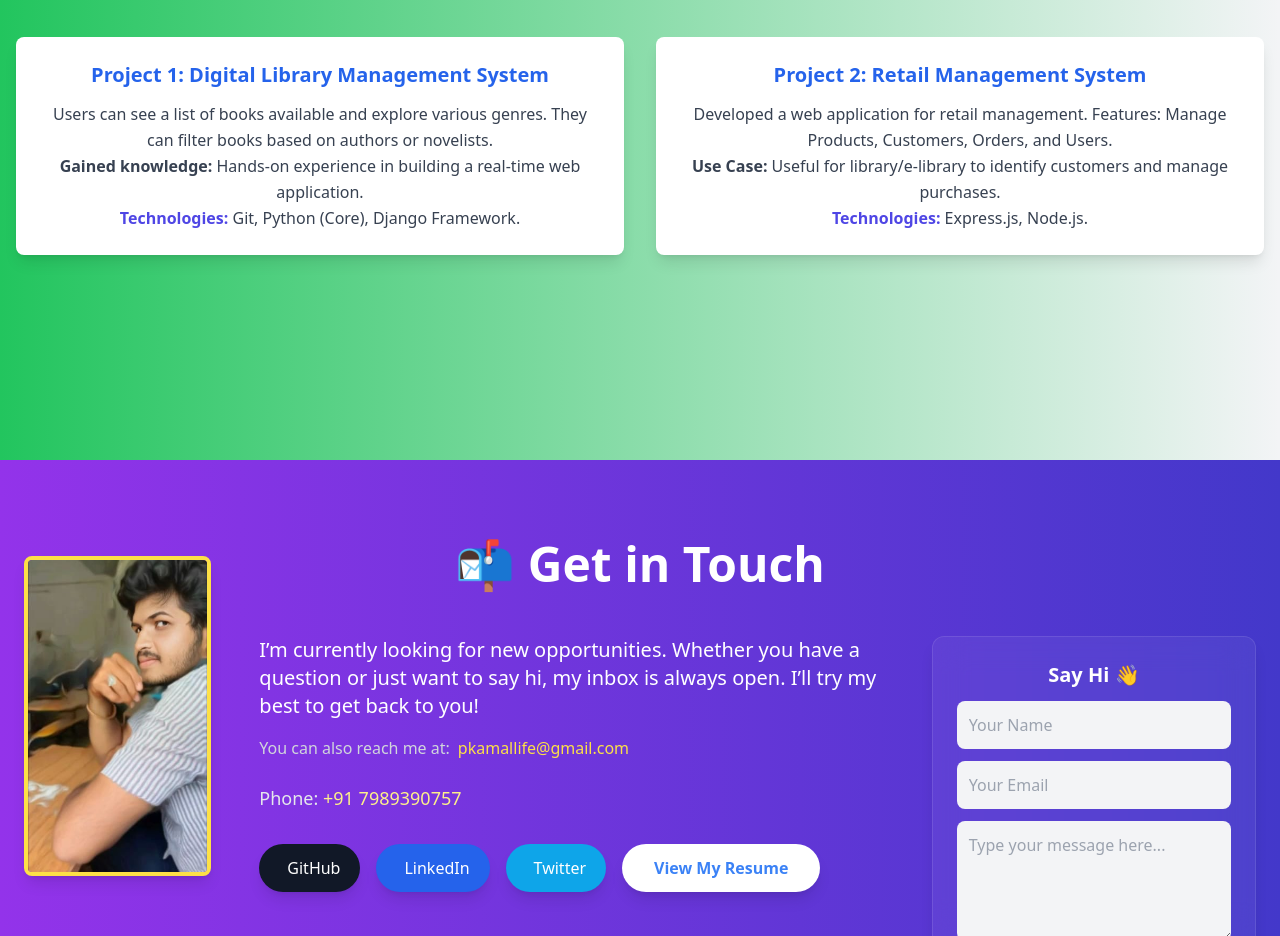
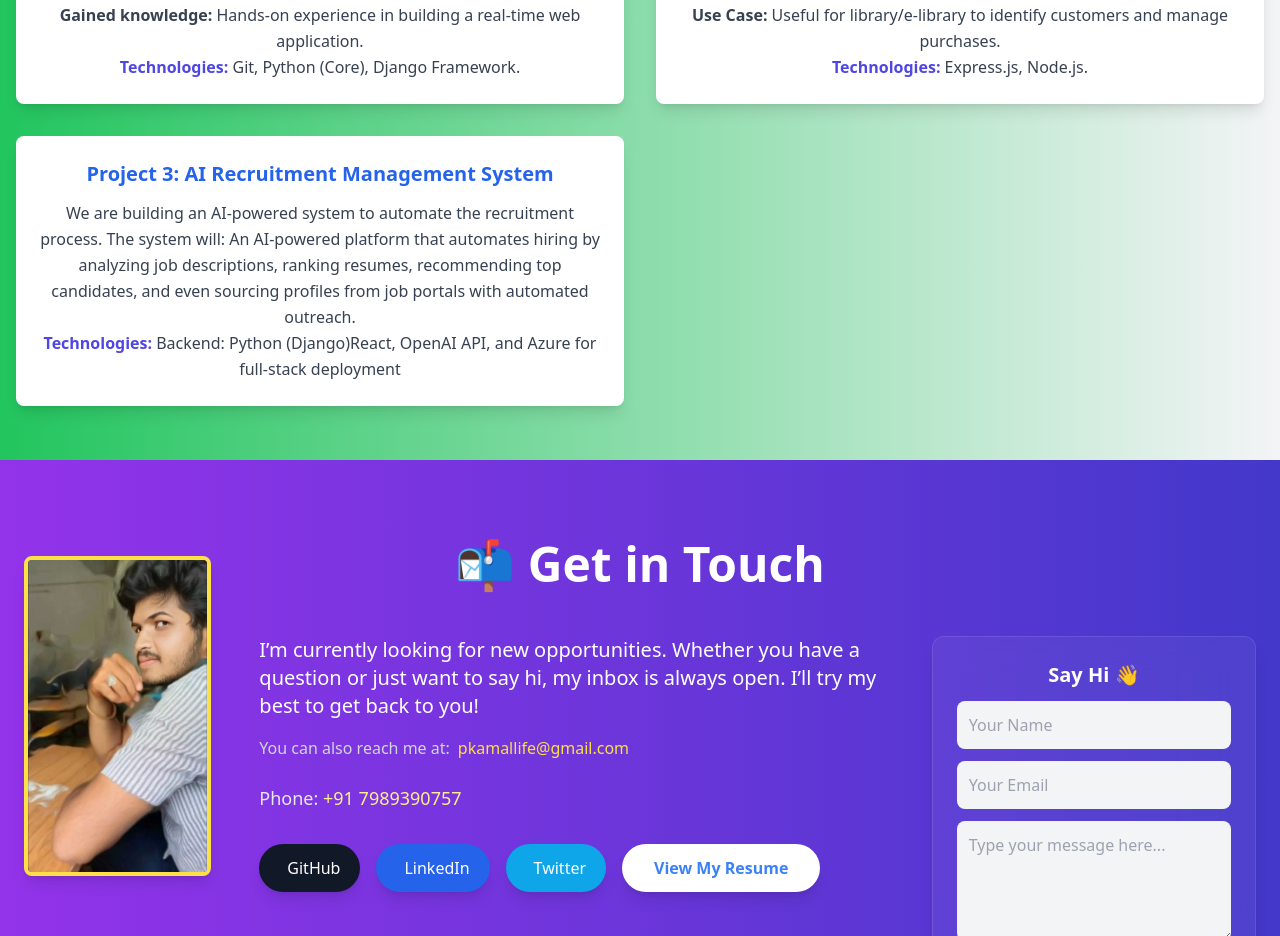
Before and after one commit to Gayathrieshwar99/self-portfolio-by-React.js, a React (Create React App) app: page / in a window 1280 px wide. Shown: the part 3540-4476 px from the top of the page. Built offline with nearby package versions, Linux system fonts and the light colour scheme.

Commit message:
last update the App.js file

```diff
--- a/src/App.js
+++ b/src/App.js
@@ -161,6 +161,18 @@ function App() {
         </p>
       </div>
 
+      {/* Project 3 */}
+      <div className="bg-white p-6 rounded-lg shadow-lg hover:shadow-2xl transition duration-300">
+        <h3 className="text-xl font-bold mb-3 text-blue-600">Project 3: AI Recruitment Management System</h3>
+        <p className="text-gray-700 leading-relaxed">
+          We are building an AI-powered system to automate the recruitment process. The system
+	will:
+		An AI-powered platform that automates hiring by analyzing job descriptions, ranking resumes, recommending top candidates, and even sourcing profiles from job portals with automated outreach.
+          <br />
+          <span className="text-indigo-600 font-semibold">Technologies:</span> Backend: Python (Django)React, OpenAI API, and Azure for full-stack deployment
+        </p>
+      </div>
+
     </div>
   </div>
 </section>
```
